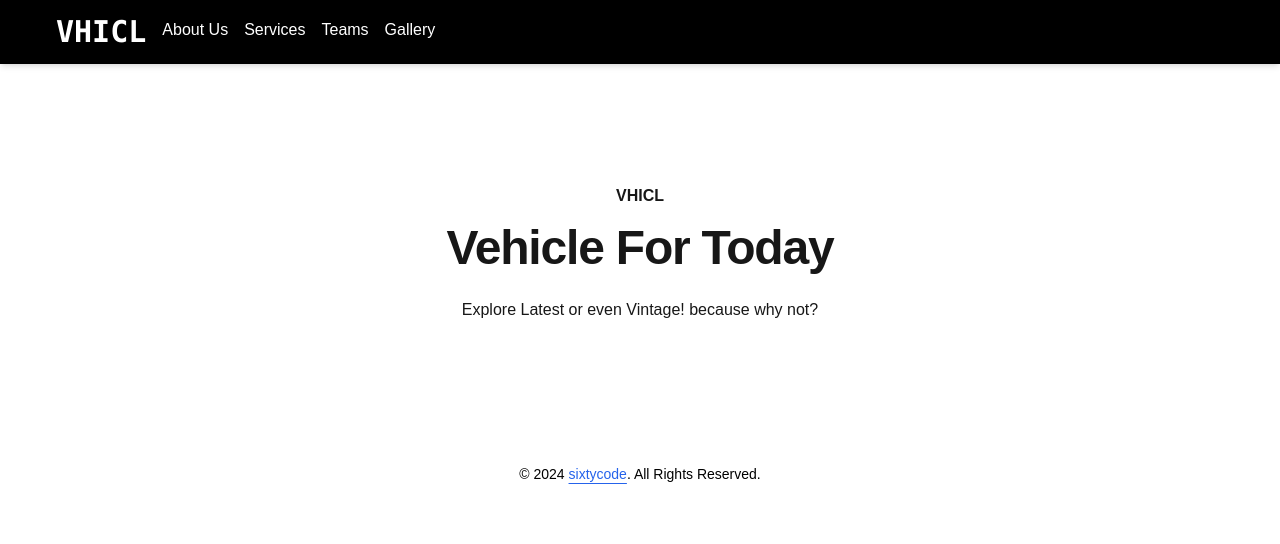
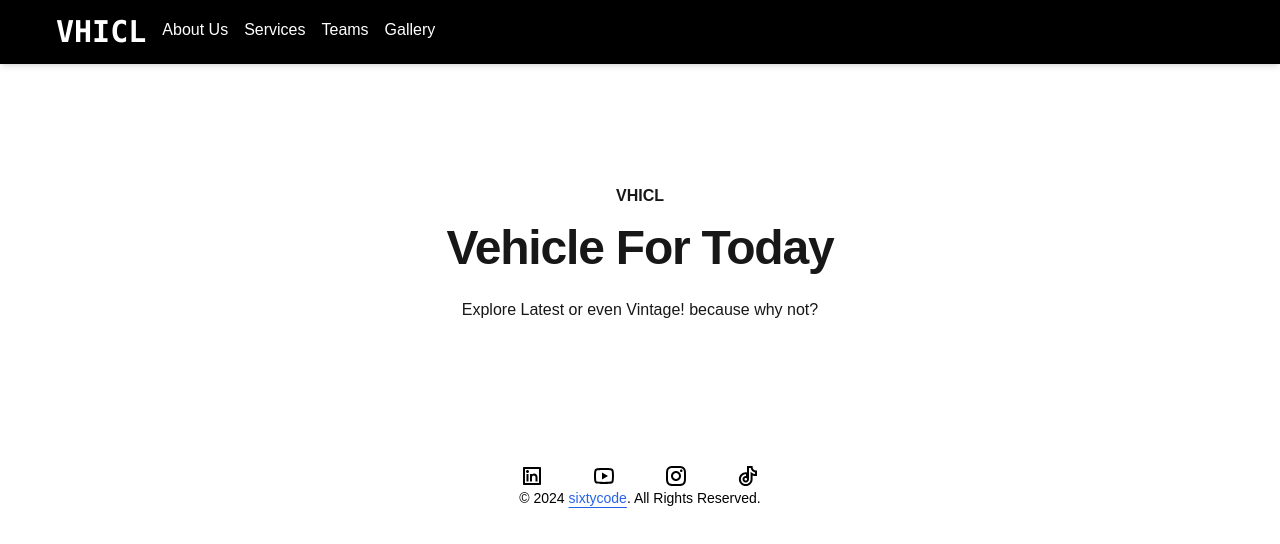
Before and after one commit to sixtycode/profilr, a Next.js app: page / in a window 1280 px wide. Shown: the top 544 px of the page. Built offline with nearby package versions, Linux system fonts and the light colour scheme.

Commit message:
feat: add social media

```diff
--- a/src/app/components/Footer.tsx
+++ b/src/app/components/Footer.tsx
@@ -1,14 +1,60 @@
 import Link from "next/link";
+import {
+  RiLinkedinBoxLine,
+  RiYoutubeLine,
+  RiInstagramLine,
+  RiTiktokLine,
+} from "react-icons/ri";
 
 export default function Footer() {
   return (
     <>
       <footer className="text-black dark:text-white text-center text-sm p-3 pb-20 md:pb-3">
+        <div className="flex justify-center text-2xl gap-12">
+          <button>
+            <Link
+              href="https://linkedin.com/in/viosagara"
+              target="_blank"
+              rel="noopener noreferrer"
+            >
+              <RiLinkedinBoxLine />
+            </Link>
+          </button>
+          <button>
+            <Link
+              href="https://youtube.com/@sagaravio"
+              target="_blank"
+              rel="noopener noreferrer"
+            >
+              <RiYoutubeLine />
+            </Link>
+          </button>
+          <button>
+            <Link
+              href="https://instagram.com/sagaravio"
+              target="_blank"
+              rel="noopener noreferrer"
+            >
+              <RiInstagramLine />
+            </Link>
+          </button>
+          <button>
+            <Link
+              href="https://tiktok.com/@sgrvio"
+              target="_blank"
+              rel="noopener noreferrer"
+            >
+              <RiTiktokLine />
+            </Link>
+          </button>
+        </div>
         <span>© </span>
         2024{" "}
         <Link
           href="https://github.com/sixtycode/profilrsix"
           className="text-blue-600 dark:text-blue-100 hover:text-blue-800 dark:hover:text-blue-200 visited:text-purple-600 dark:visited:text-purple-200 underline underline-offset-4"
+          target="_blank"
+          rel="noopener noreferrer"
         >
           sixtycode
         </Link>
```
Also changed, not shown: package.json (+5 -4 lines), 1 other file (tests, documents, lock files or other folders).
